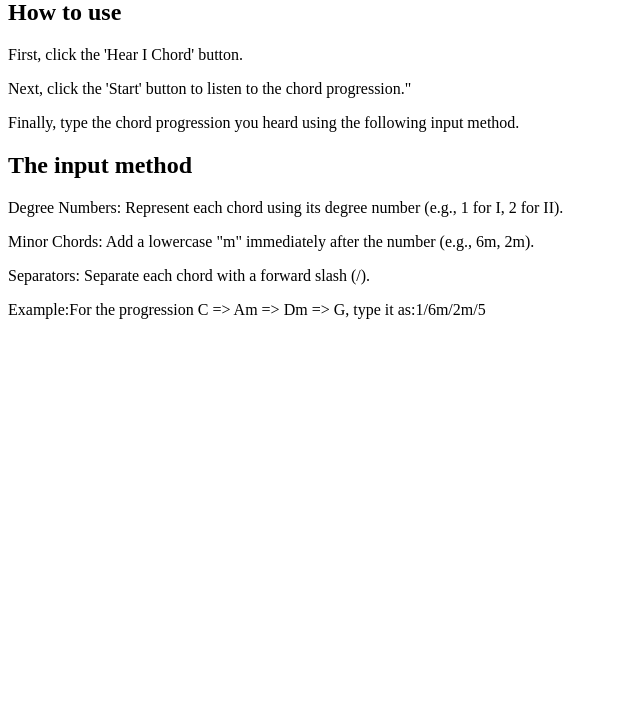
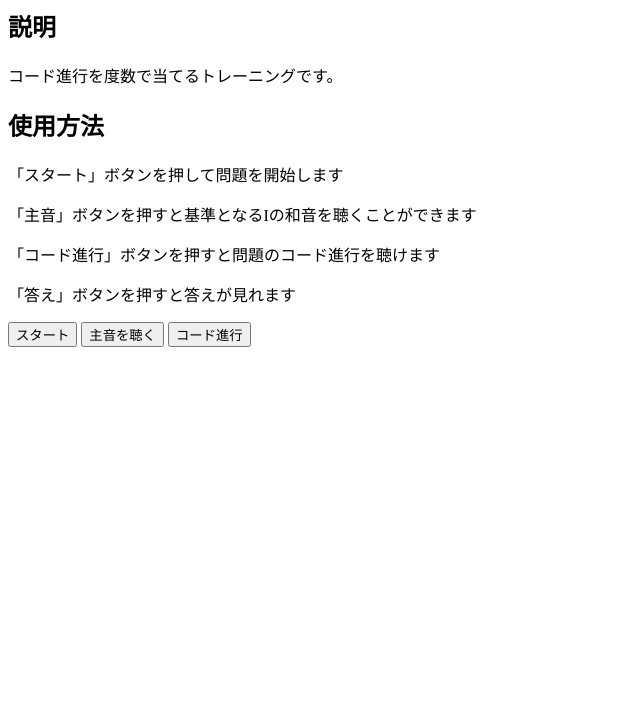
Before and after one commit to kanatch0714/Relative-pitch-training-Chord-progression, a plain HTML site: page index.html in a window 1280 px wide. Shown: the part 81-800 px from the top of the page, without its empty margins (0-640 px from the left). Drawn offline with Linux system fonts and the light colour scheme.

Commit message:
start button

```diff
--- a/index.html
+++ b/index.html
@@ -1,19 +1,23 @@
 <!DOCTYPE html>
 <html>
     <head>
-        <title>Chord progression</title>
+        <title>コード進行</title>
     </head>
     <body>
-        <h1>Relative pitch training-chord-progression</h1>
-        <h2>How to use</h2>
-        <p>First, click the 'Hear I Chord' button.</p>
-        <p>Next, click the 'Start' button to listen to the chord progression."</p>
-        <p>Finally, type the chord progression you heard using the following input method.</p>
-        <p></p>
-        <h2>The input method</h2>
-        <p>Degree Numbers: Represent each chord using its degree number (e.g., 1 for I, 2 for II).</p>
-        <p>Minor Chords: Add a lowercase "m" immediately after the number (e.g., 6m, 2m).</p>
-        <p>Separators: Separate each chord with a forward slash (/).</p>
-        <p>Example:For the progression C => Am => Dm => G, type it as:1/6m/2m/5</p>
+        <!--説明-->
+        <h1>相対音感トレーニング〜コード進行〜</h1>
+        <h2>説明</h2>
+        <p>コード進行を度数で当てるトレーニングです。</p>
+        <h2>使用方法</h2>
+        <p>「スタート」ボタンを押して問題を開始します</p>
+        <p>「主音」ボタンを押すと基準となるIの和音を聴くことができます</p>
+        <p>「コード進行」ボタンを押すと問題のコード進行を聴けます</p>
+        <p>「答え」ボタンを押すと答えが見れます</p>
+
+        <!--UI-->
+        <button type="button" id="start">スタート</button>
+        <button type="button" id="hearIChord">主音を聴く</button>
+        <button type="button" id="progress">コード進行</button>
+
     </body>
 </html>
```
Also changed, not shown: chords.js (added, +37 -0 lines).
